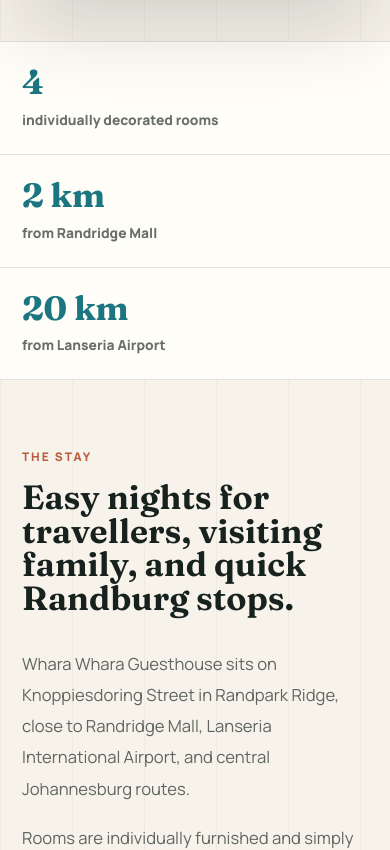
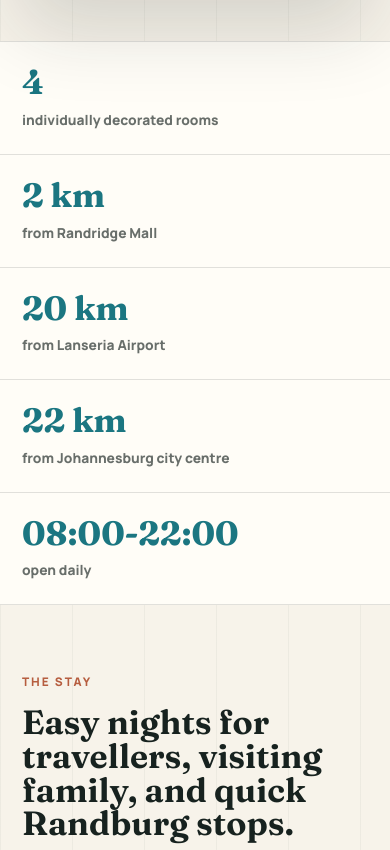
Before and after one commit to Gavin-X/wharawhara, a React (Vite) app: page / in a window 390 px wide. Shown: the part 1206-2056 px from the top of the page. Built offline with nearby package versions, Linux system fonts and the light colour scheme.

Commit message:
Restore business hours and Johannesburg distance
Add back the 08:00-22:00 opening hours stat and the 22km distance
to Johannesburg city centre, both dropped in the guesthouse rebuild.

```diff
--- a/src/main.jsx
+++ b/src/main.jsx
@@ -42,6 +42,8 @@ const quickFacts = [
   ["4", "individually decorated rooms"],
   ["2 km", "from Randridge Mall"],
   ["20 km", "from Lanseria Airport"],
+  ["22 km", "from Johannesburg city centre"],
+  ["08:00-22:00", "open daily"],
 ];
 
 const rooms = [
@@ -201,8 +203,8 @@ function App() {
           <div className="copy-stack">
             <p>
               Whara Whara Guesthouse sits on Knoppiesdoring Street in Randpark Ridge,
-              close to Randridge Mall, Lanseria International Airport, and central
-              Johannesburg routes.
+              just 2 km from Randridge Mall, 20 km from Lanseria International Airport,
+              and 22 km from Johannesburg city centre.
             </p>
             <p>
               Rooms are individually furnished and simply practical: flat-screen TV,
--- a/src/styles.css
+++ b/src/styles.css
@@ -322,7 +322,7 @@ h3 {
   border-bottom: 1px solid var(--line);
   border-top: 1px solid var(--line);
   display: grid;
-  grid-template-columns: repeat(3, 1fr);
+  grid-template-columns: repeat(5, 1fr);
 }
 
 .fact-strip div {
@@ -722,6 +722,19 @@ h3 {
   .courtyard-photo {
     min-height: 420px;
   }
+
+  .fact-strip {
+    grid-template-columns: repeat(2, 1fr);
+  }
+
+  .fact-strip div:nth-child(2n) {
+    border-right: 0;
+  }
+
+  .fact-strip div:nth-last-child(1):nth-child(odd) {
+    grid-column: 1 / -1;
+    border-right: 0;
+  }
 }
 
 @media (max-width: 720px) {
```
